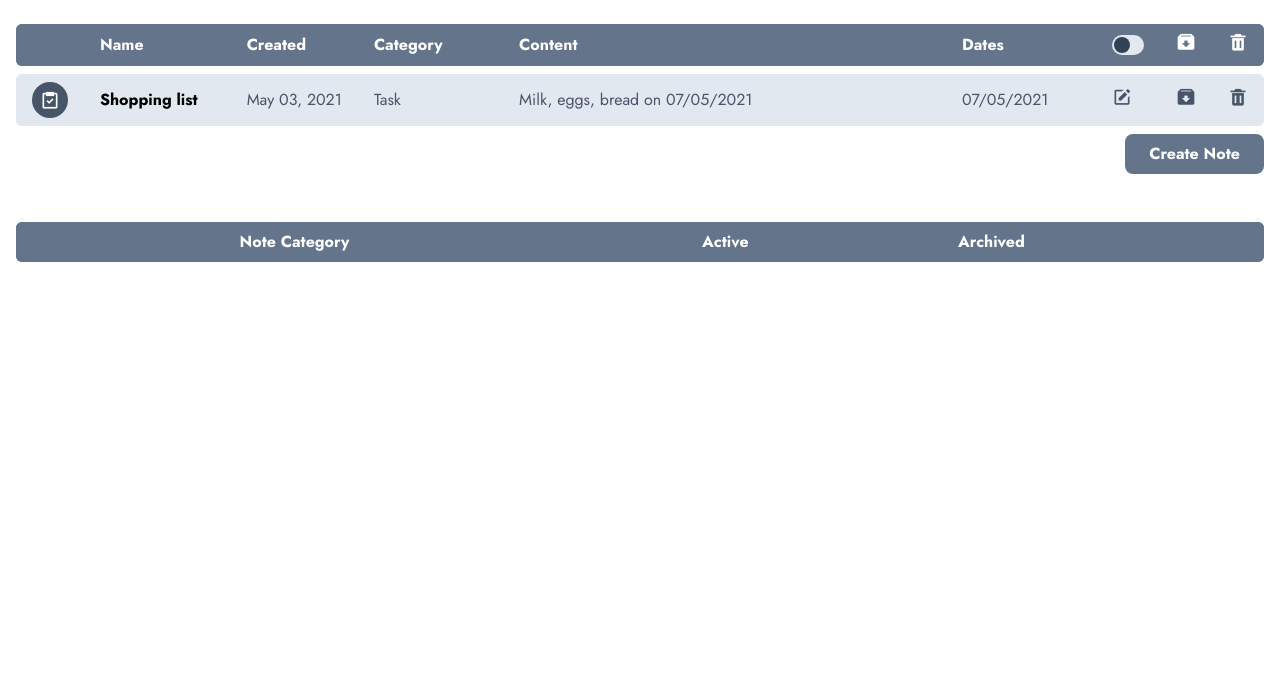
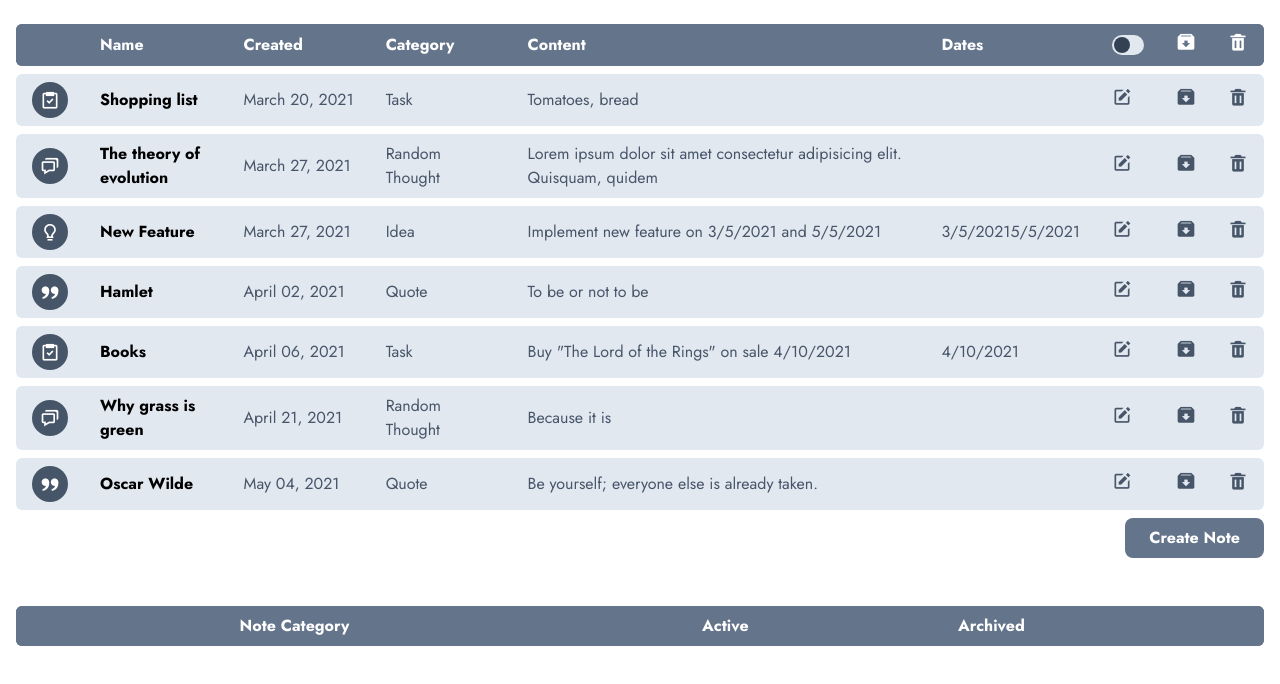
Before and after one commit to inlumio/notes-app-react, a React (Vite) app: page / in a window 1280 px wide. Shown: the top 684 px of the page. Built offline with nearby package versions, Linux system fonts and the light colour scheme.

Commit message:
add redux store with notes slice. render notes inside table

```diff
--- a/package.json
+++ b/package.json
@@ -10,8 +10,10 @@
     "preview": "vite preview"
   },
   "dependencies": {
+    "@reduxjs/toolkit": "^1.9.5",
     "react": "^18.2.0",
     "react-dom": "^18.2.0",
+    "react-redux": "^8.1.2",
     "sass": "^1.64.2"
   },
   "devDependencies": {
--- a/src/App.tsx
+++ b/src/App.tsx
@@ -1,9 +1,13 @@
 import { Modal } from './components/Modal';
 import { NoteRow } from './components/NoteRow';
 import { NotesTable } from './components/NotesTable';
-import Category from './types/CategoriesEnum';
+import { useAppDispatch, useAppSelector } from './store/hooks';
+// import Category from './types/CategoriesEnum';
 
 const App = () => {
+	const dispatch = useAppDispatch();
+	const notes = useAppSelector((state) => state.notes);
+
 	return (
 		<main className='max-w-7xl mx-auto p-4'>
 			<section className='mb-10'>
@@ -58,13 +62,10 @@ const App = () => {
 						</tr>
 					</thead>
 					<tbody>
-						<NoteRow
-							id={1}
-							name='Shopping list'
-							category={Category.Task}
-							createdAt='2021/05/03'
-							content='Milk, eggs, bread on 07/05/2021'
-							archived={false}></NoteRow>
+						{notes.length > 0 &&
+							notes.map((note) => (
+								<NoteRow key={note.id} note={note}></NoteRow>
+							))}
 					</tbody>
 				</NotesTable>
 				<button className='create-btn ml-auto block text-white bg-slate-500 hover:bg-slate-700'>
--- a/src/components/NoteRow.tsx
+++ b/src/components/NoteRow.tsx
@@ -3,7 +3,11 @@ import { formatDate } from '../utils/formatDate';
 import { findDatesInString } from '../utils/findDatesInString';
 import getCategoryIcon from '../utils/getCategoryIcon';
 
-export const NoteRow = (note: NoteType) => {
+interface NoteRowProps {
+	note: NoteType;
+}
+
+export const NoteRow: React.FC<NoteRowProps> = ({ note }) => {
 	return (
 		<tr data-note-id={note.id}>
 			<td className='px-4 py-2 bg-slate-200 w-10'>
--- a/src/main.tsx
+++ b/src/main.tsx
@@ -2,9 +2,13 @@ import React from 'react';
 import ReactDOM from 'react-dom/client';
 import App from './App.tsx';
 import './index.scss';
+import { Provider } from 'react-redux';
+import { store } from './store/store';
 
 ReactDOM.createRoot(document.getElementById('root')!).render(
-	<React.StrictMode>
-		<App />
-	</React.StrictMode>
+	<Provider store={store}>
+		<React.StrictMode>
+			<App />
+		</React.StrictMode>
+	</Provider>
 );
--- /dev/null
+++ b/src/store/hooks.ts
@@ -0,0 +1,5 @@
+import { TypedUseSelectorHook, useDispatch, useSelector } from 'react-redux';
+import type { RootState, AppDispatch } from './store';
+
+export const useAppDispatch: () => AppDispatch = useDispatch;
+export const useAppSelector: TypedUseSelectorHook<RootState> = useSelector;
--- /dev/null
+++ b/src/store/notesSlice.ts
@@ -0,0 +1,90 @@
+import { createSlice, PayloadAction } from '@reduxjs/toolkit';
+import type { RootState } from './store';
+import NoteType from '../types/NoteType';
+import Category from '../types/CategoriesEnum';
+
+const initialState: NoteType[] = [
+	{
+		id: 1,
+		name: 'Shopping list',
+		createdAt: '2021/3/20',
+		category: Category.Task,
+		content: 'Tomatoes, bread',
+		archived: false,
+	},
+	{
+		id: 2,
+		name: 'The theory of evolution',
+		createdAt: '2021/3/27',
+		category: Category.RandomThought,
+		content:
+			'Lorem ipsum dolor sit amet consectetur adipisicing elit. Quisquam, quidem',
+		archived: false,
+	},
+	{
+		id: 3,
+		name: 'New Feature',
+		createdAt: '2021/3/27',
+		category: Category.Idea,
+		content: 'Implement new feature on 3/5/2021 and 5/5/2021',
+		archived: false,
+	},
+	{
+		id: 4,
+		name: 'Hamlet',
+		createdAt: '2021/4/2',
+		category: Category.Quote,
+		content: 'To be or not to be',
+		archived: false,
+	},
+	{
+		id: 5,
+		name: 'Books',
+		createdAt: '2021/4/6',
+		category: Category.Task,
+		content: 'Buy "The Lord of the Rings" on sale 4/10/2021',
+		archived: false,
+	},
+	{
+		id: 6,
+		name: 'Why grass is green',
+		createdAt: '2021/4/21',
+		category: Category.RandomThought,
+		content: 'Because it is',
+		archived: true,
+	},
+	{
+		id: 7,
+		name: 'Oscar Wilde',
+		createdAt: '2021/5/4',
+		category: Category.Quote,
+		content: 'Be yourself; everyone else is already taken.',
+		archived: false,
+	},
+];
+
+const notesSlice = createSlice({
+	name: 'notes',
+	initialState,
+	reducers: {
+		addNote: (state, action: PayloadAction<NoteType[]>) => {
+			[...state, action.payload];
+		},
+		// deleteNote: (state, action: PayloadAction<number>) => {
+		// 	return state.filter((note) => note.id !== action.payload);
+		// },
+		// archiveNote: (state, action: PayloadAction<number>) => {
+		// 	return state.map((note) =>
+		// 		note.id === action.payload
+		// 			? { ...note, archived: !note.archived }
+		// 			: note
+		// 	);
+		// },
+	},
+});
+
+export const { addNote } = notesSlice.actions;
+
+export const notesReducer = notesSlice.reducer;
+
+export const selectNotes = (state: RootState) => state.notes;
--- /dev/null
+++ b/src/store/store.ts
@@ -0,0 +1,11 @@
+import { configureStore } from '@reduxjs/toolkit';
+import { notesReducer } from './notesSlice';
+
+export const store = configureStore({
+	reducer: {
+		notes: notesReducer,
+	},
+});
+
+export type RootState = ReturnType<typeof store.getState>;
+export type AppDispatch = typeof store.dispatch;
--- a/src/utils/getCategoryIcon.ts
+++ b/src/utils/getCategoryIcon.ts
@@ -4,7 +4,7 @@ const getCategoryIcon = (category: Category): string => {
 	if (category === Category.Idea) return 'bx bx-bulb';
 	if (category === Category.Task) return 'bx bx-task';
 	if (category === Category.RandomThought) return 'bx bx-chat';
-	if (category === Category.Quote) return 'bx bx-quote-alt-right';
+	if (category === Category.Quote) return 'bx bxs-quote-alt-right';
 	return '';
 };
 
```
Also changed, not shown: 1 other file (tests, documents, lock files or other folders).
